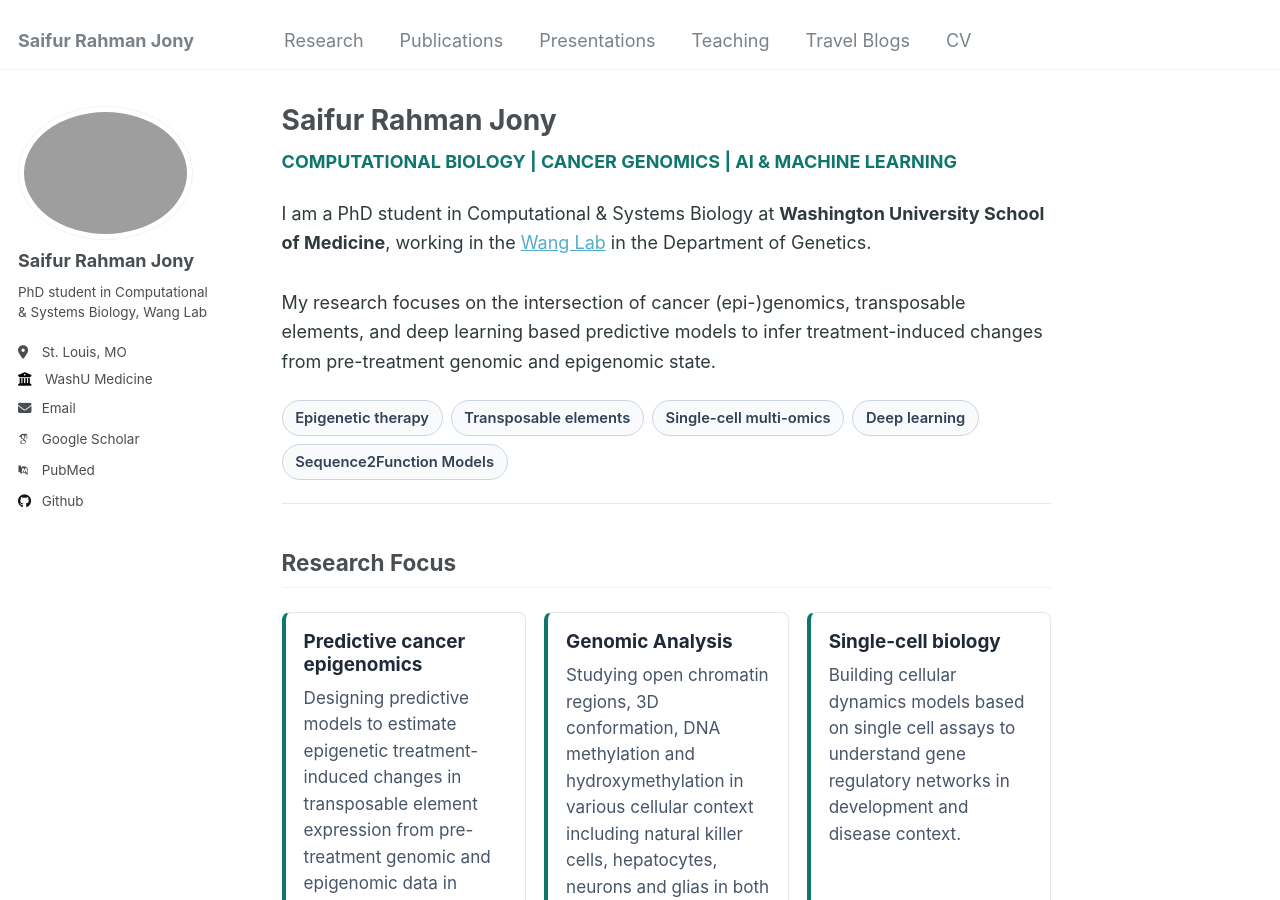
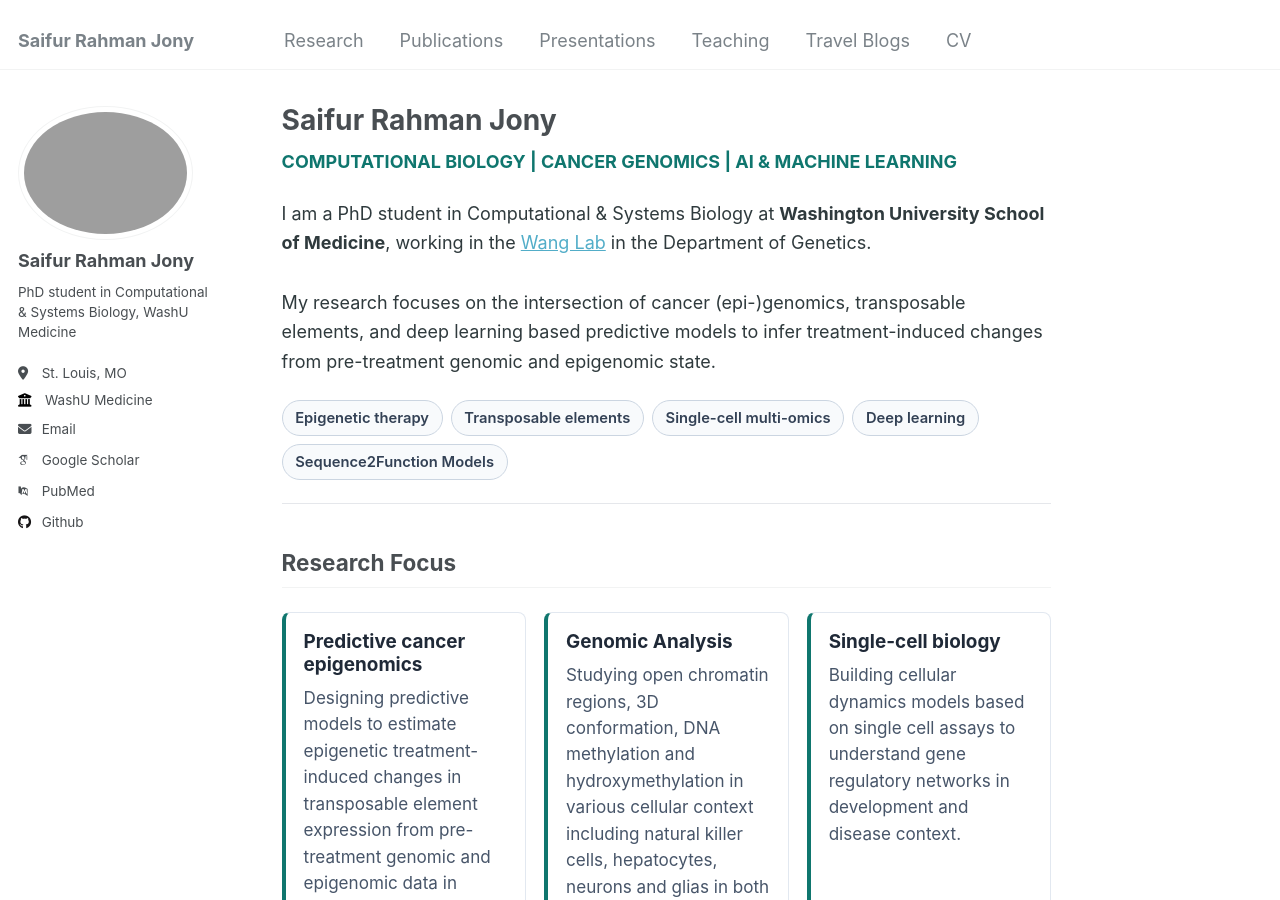
Before and after one commit to Srj/srj.github.io, a Jekyll site: the page built from _pages/about.md, in a window 1280 px wide and 900 px high. Built offline with Jekyll 4.4.1, drawn with Linux system fonts in a browser that asks for light colours; some web fonts are replaced.

Commit message:
First Draft

```diff
--- a/_config.yml
+++ b/_config.yml
@@ -24,7 +24,7 @@ author:
   avatar           : "profile.jpg"
   name             : "Saifur Rahman Jony"
   pronouns         : # example: "she/her"
-  bio              : "PhD student in Computational & Systems Biology, Wang Lab"
+  bio              : "PhD student in Computational & Systems Biology, WashU Medicine"
   location         : "St. Louis, MO"
   employer         : "WashU Medicine"
   uri              : # URL
```
